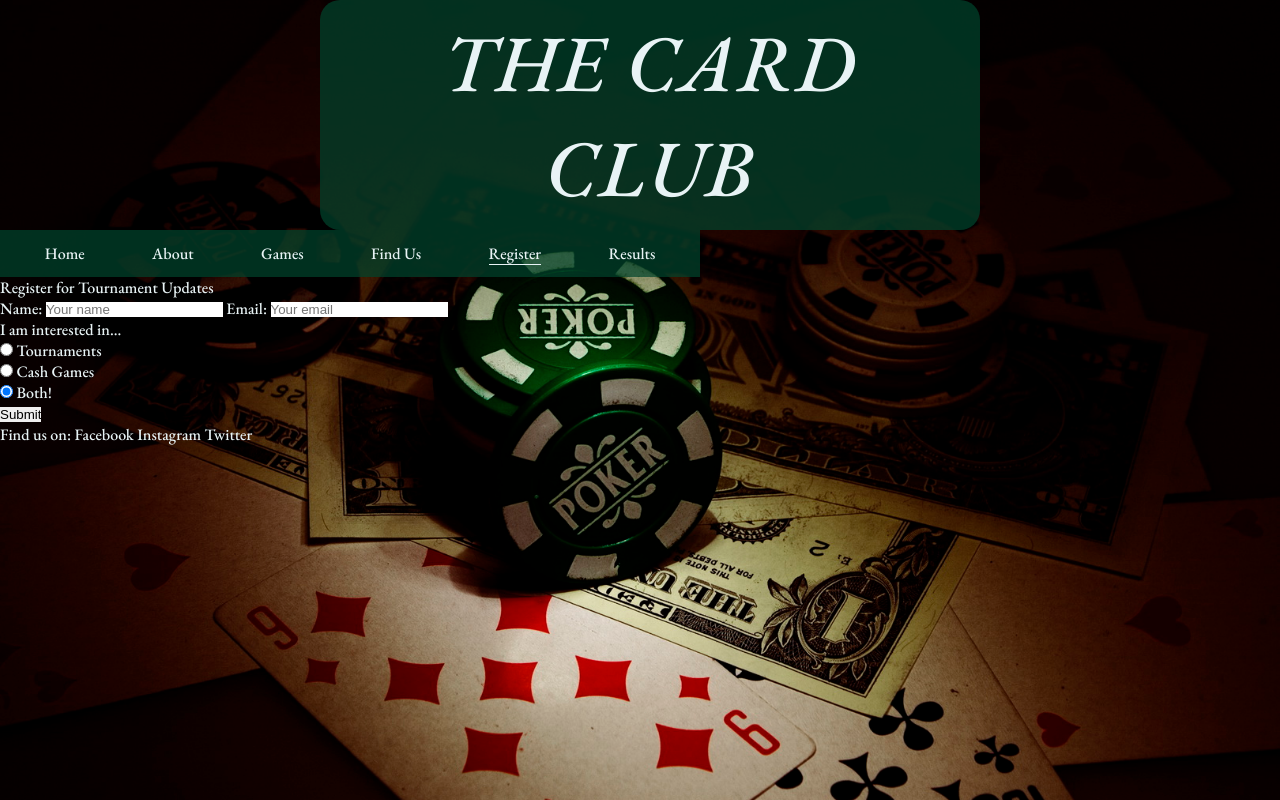
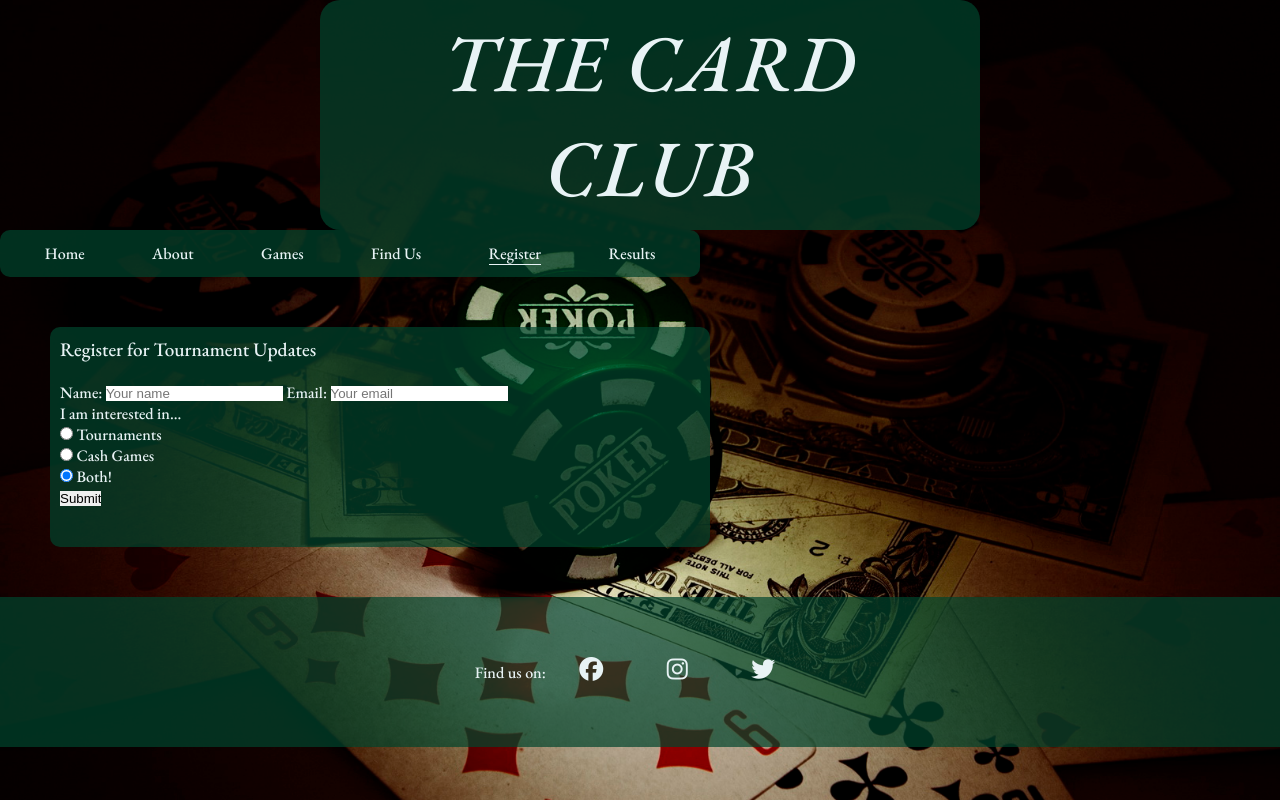
Before and after one commit to tomkelly111/Portfolio1, a plain HTML site: page register.html in a window 1280 px wide. Drawn offline with nearby package versions, Linux system fonts and the light colour scheme.

Commit message:
add styling to register form and update fotter on register page

```diff
--- a/assets/css/style.css
+++ b/assets/css/style.css
@@ -54,6 +54,7 @@ h3 {
 /* style and positioning of nav bar */
 nav {
     padding: .8rem;
+    border-radius: 10px;
     background-color: rgba(0, 69, 45, .7);
     display: inline-block;
 
@@ -121,3 +122,20 @@ footer i {
     font-size: 150%;
     margin: 10px 30px;
 }
+
+/* Register section styling */
+#register {
+    border-radius: 10px;
+    height: 200px;
+    text-align:left;
+    width:50%;
+    margin: 50px;
+    padding: 10px;
+	background-color: rgba(0, 69, 45, .7);
+
+}
+
+#register > legend {
+    font-size: larger;
+    margin-bottom: 20px;
+}
--- a/register.html
+++ b/register.html
@@ -29,6 +29,7 @@
         </nav>
 
     </header>
+    <div id="register">
     <legend>Register for Tournament Updates</legend>
     <form action="thankyou.html" method="get">
 		<label for="name">Name:</label>
@@ -48,14 +49,16 @@
 		<br>
 		<input type="submit">
 	</form>
+</div>
+<footer class="footer">
+    <span>Find us on:</span>
 
-     <footer>
-        <span>Find us on:</span>
-
-		<a href="https://www.facebook.com" target="_blank" rel="noopener" aria-label="Find us on Facebook (link opens in a new tab)">Facebook</a>
-		<a href="https://www.instagram.com" target="_blank" rel="noopener" aria-label="Find us on Instagram (link opens in a new tab)">Instagram</a>
-		<a href="https://www.twitter.com" target="_blank" rel="noopener" aria-label="Find us on Twitter (link opens in a new tab)">Twitter</a>
-    </footer>
+    <a href="https://www.facebook.com" target="_blank" rel="noopener" aria-label="Find us on Facebook (link opens in a new tab)"><i class="fa-brands fa-facebook"></i></a>
+    <a href="https://www.instagram.com" target="_blank" rel="noopener" aria-label="Find us on Instagram (link opens in a new tab)"><i class="fa-brands fa-instagram"></i></a>
+    <a href="https://www.twitter.com" target="_blank" rel="noopener" aria-label="Find us on Twitter (link opens in a new tab)"><i class="fa-brands fa-twitter"></i></a>
+</footer>
+<!-- font awesome script -->
+<script src="https://kit.fontawesome.com/b49a34db96.js" crossorigin="anonymous"></script>
 </body>
 
 </html>
```
